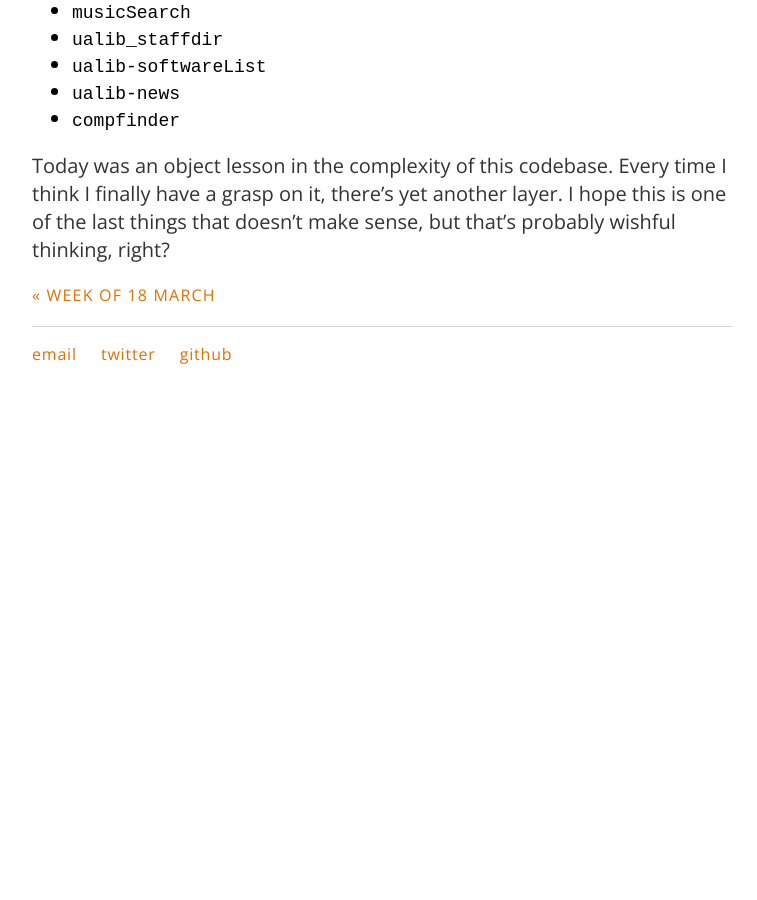
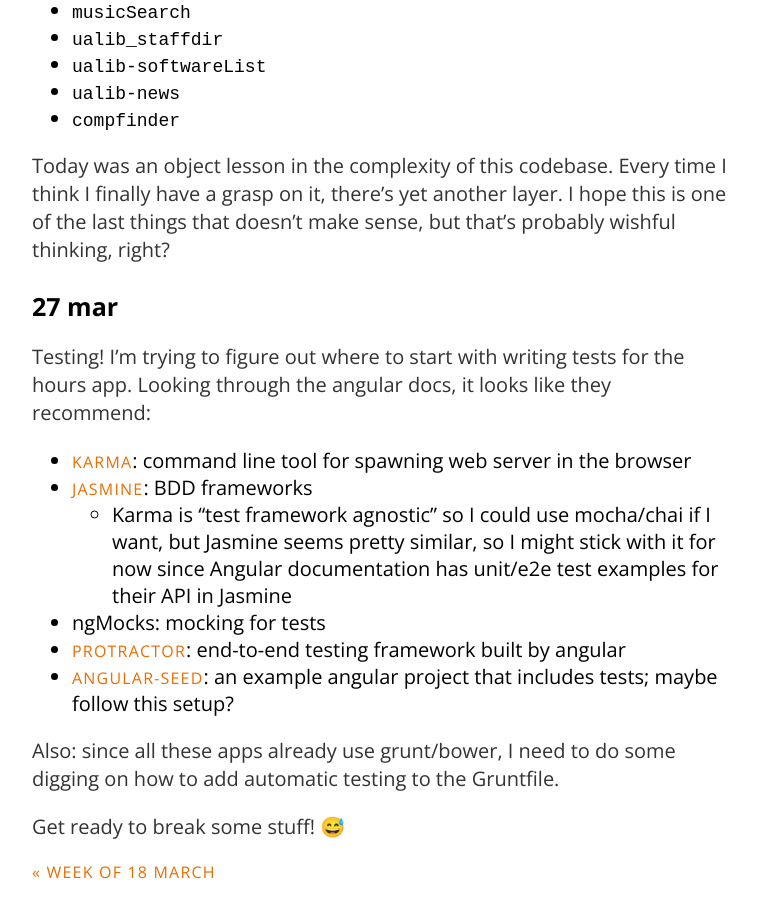
Before and after one commit to carylwyatt/carylwyatt.github.io, a Jekyll site: the page built from _posts/2019-03-25-week-of-25-mar.md, in a window 1280 px wide and 900 px high, scrolled down 2214 px. Shown: the whole window, without its empty margins (258-1015 px from the left). Built offline with Jekyll 4.4.1, drawn with Linux system fonts in a browser that asks for light colours; emoji names are drawn with the system emoji font; before the commit the page ends 2619 px from its top, so only the background shows below that.

Commit message:
ready to break some stuff :sweat_smile:

```diff
--- a/_posts/2019-03-25-week-of-25-mar.md
+++ b/_posts/2019-03-25-week-of-25-mar.md
@@ -51,3 +51,18 @@ Hokay, so. `hours_ui` is listed as a bower dependency, so it ends up getting pul
 * `compfinder`
 
 Today was an object lesson in the complexity of this codebase. Every time I think I finally have a grasp on it, there's yet another layer. I hope this is one of the last things that doesn't make sense, but that's probably wishful thinking, right?
+
+### 27 mar
+
+Testing! I'm trying to figure out where to start with writing tests for the hours app. Looking through the angular docs, it looks like they recommend:
+
+* [Karma](http://karma-runner.github.io/latest/index.html): command line tool for spawning web server in the browser
+* [Jasmine](https://jasmine.github.io/1.3/introduction.html): BDD frameworks
+  * Karma is "test framework agnostic" so I could use mocha/chai if I want, but Jasmine seems pretty similar, so I might stick with it for now since Angular documentation has unit/e2e test examples for their API in Jasmine
+* ngMocks: mocking for tests
+* [Protractor](http://www.protractortest.org/#/): end-to-end testing framework built by angular
+* [angular-seed](https://github.com/angular/angular-seed): an example angular project that includes tests; maybe follow this setup?
+
+Also: since all these apps already use grunt/bower, I need to do some digging on how to add automatic testing to the Gruntfile.
+
+Get ready to break some stuff! :sweat_smile:
```
